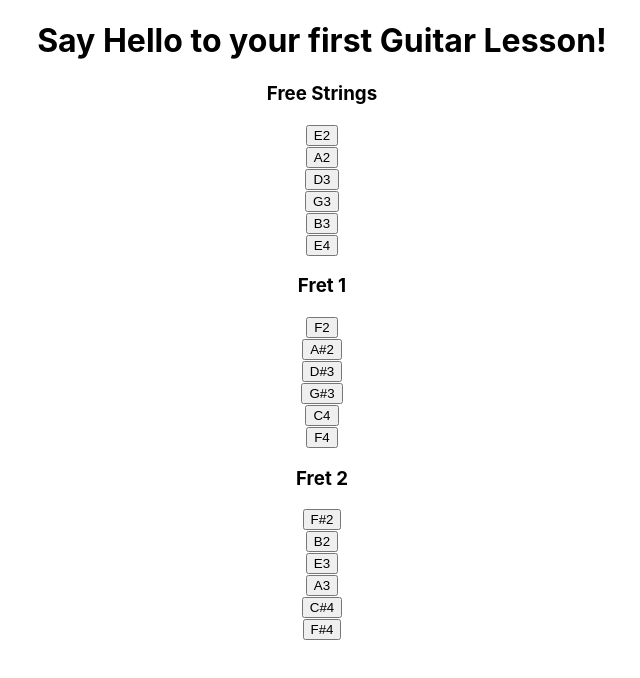
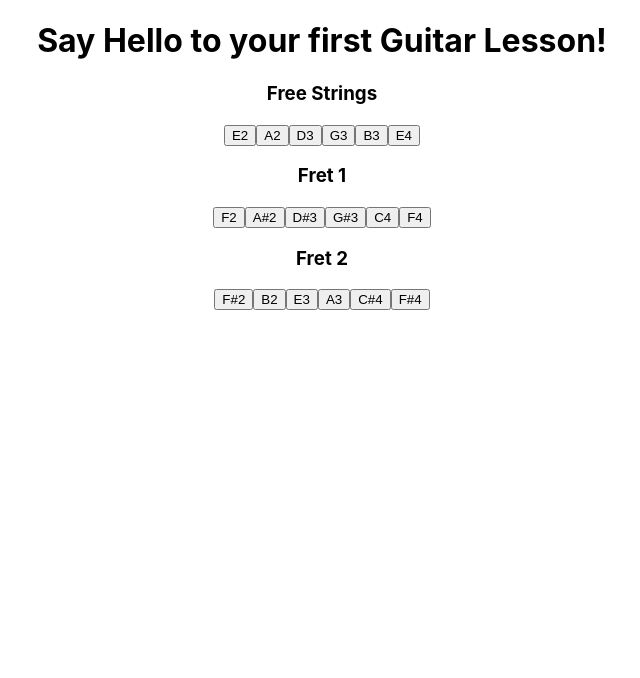
Before and after one commit to VanyaMark/202402-guitar, a React (Create React App) app: page / in a window 1280 px wide. Shown: the top 678 px of the page, without its empty margins (318-958 px from the left). Built offline with nearby package versions, Linux system fonts and the light colour scheme.

Commit message:
add react-bootstrap

```diff
--- a/package.json
+++ b/package.json
@@ -6,7 +6,9 @@
     "@testing-library/jest-dom": "^5.17.0",
     "@testing-library/react": "^13.4.0",
     "@testing-library/user-event": "^13.5.0",
+    "bootstrap": "^5.3.2",
     "react": "^18.2.0",
+    "react-bootstrap": "^2.10.0",
     "react-dom": "^18.2.0",
     "react-scripts": "5.0.1",
     "tone": "^14.7.77",
--- a/src/components/FretContainer.jsx
+++ b/src/components/FretContainer.jsx
@@ -1,12 +1,15 @@
 import React from 'react'
 import * as Tone from "tone";
 import GuitarTone from './GuitarTone';
+
+import ButtonGroup from 'react-bootstrap/ButtonGroup';
+
 
 const FretContainer = ({title, notes}) => {
     const notesArray = typeof notes === 'string' ? notes.split(' ') : [];
 
   return (
-    <div>
+    <ButtonGroup>
         <h3>{title}</h3>
         <GuitarTone note={notesArray[0]}/>
         <GuitarTone note={notesArray[1]} />
@@ -14,7 +17,8 @@ const FretContainer = ({title, notes}) => {
         <GuitarTone note={notesArray[3]} />
         <GuitarTone note={notesArray[4]} />
         <GuitarTone note={notesArray[5]} />
-    </div>
+
+    </ButtonGroup>
   )
 }
 
--- a/src/components/GuitarTone.jsx
+++ b/src/components/GuitarTone.jsx
@@ -1,5 +1,6 @@
 import React, { useState } from "react";
 import * as Tone from "tone";
+import Button from 'react-bootstrap/Button';
 
 const GuitarTone = ({note}) => {
 
@@ -21,11 +22,11 @@ const GuitarTone = ({note}) => {
   };
 
   return (
-    <div>
-      <button onMouseDown={handleMouseDown} onMouseUp={handleMouseUp}>
+
+      <Button onMouseDown={handleMouseDown} onMouseUp={handleMouseUp}>
         {note}
-      </button>
-    </div>
+      </Button>
+
   );
 };
 
```
Also changed, not shown: 1 other file (tests, documents, lock files or other folders).
